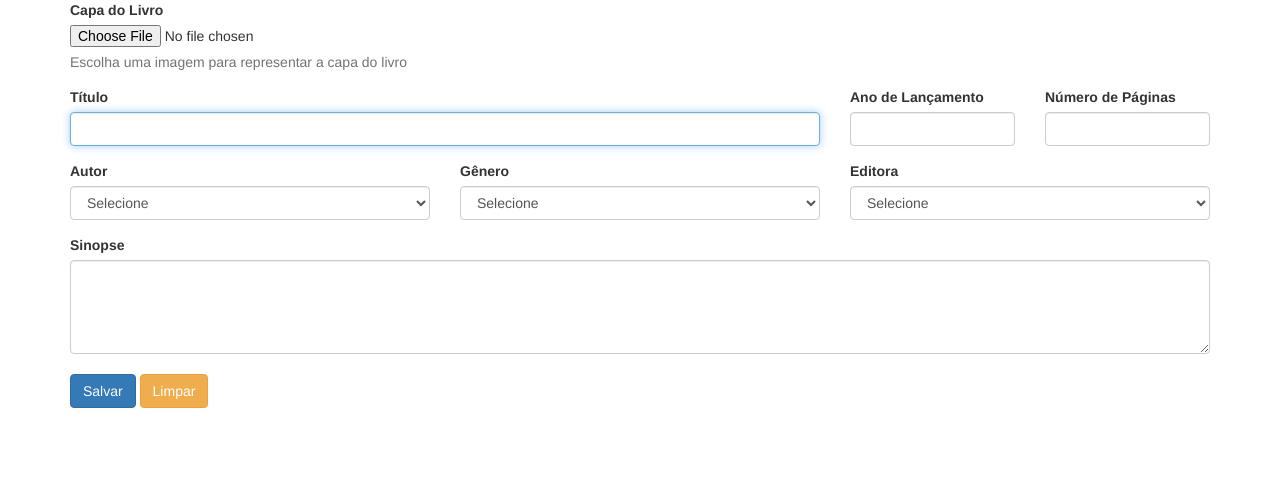
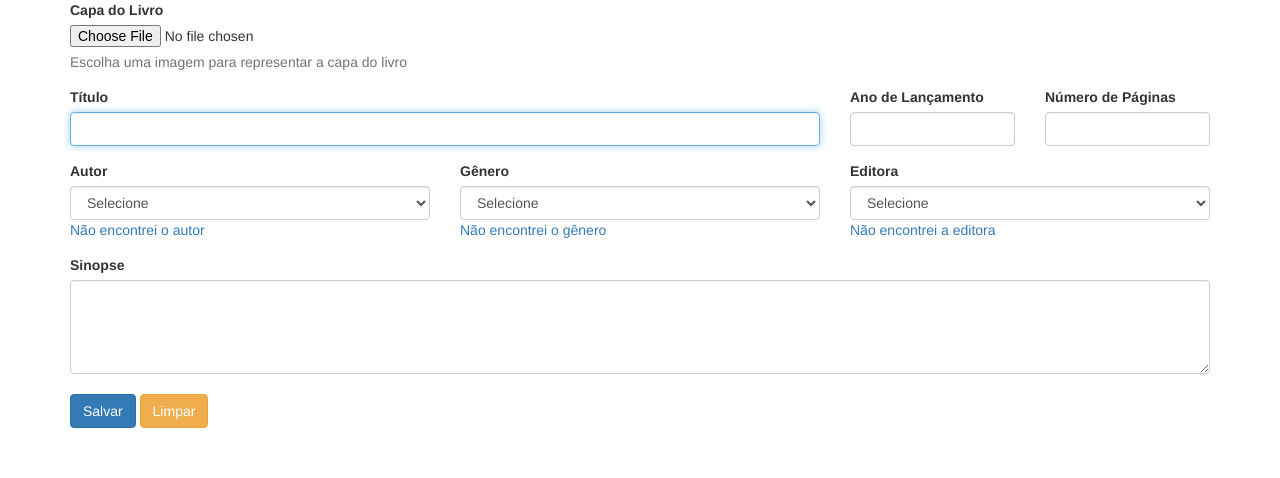
Before and after one commit to pessolatohenrique/GuiaLivros, a CodeIgniter app: page /database/index.php/livro/adicionar in a window 1280 px wide. Shown: the part 142-620 px from the top of the page. Run offline with CodeIgniter, Linux system fonts and the light colour scheme; tables that the repository leaves empty or names only in its code hold one stand-in row (values such as "Sample post"); some libraries are stand-ins or nearby versions.

Commit message:
Adicionar autor, gênero e editora no formulário do livro, de modo dinâmico (AJAX)

```diff
--- a/application/controllers/livro.php
+++ b/application/controllers/livro.php
@@ -159,4 +159,29 @@ class Livro extends CI_Controller{
 		$arquivo_json = json_encode($livros,JSON_UNESCAPED_UNICODE);
 		echo $arquivo_json;
 	}
+	/*adiciona um autor via AJAX. Deste modo é possível adicionar autores em outros formulários, como o de livros*/
+	public function adicionaAutor(){
+		$this->load->model("autor_model");
+		$this->load->helper("date");
+		$autor = array('nome' => $this->input->post('nome'),
+			'dataNasc' => convertToAmerican($this->input->post('dataNasc')),
+			'biografia' => $this->input->post('biografia')
+		);
+		$inseriu = $this->autor_model->adicionar($autor);
+		echo $this->db->insert_id();
+	}
+	/*adiciona um gênero via AJAX. Deste modo é possível adicionar gêneros em outros formulários, como o de livros*/
+	public function adicionaGenero(){
+		$this->load->model("genero_model");
+		$genero = array("nome" => $this->input->post("genero"));
+		$inseriu = $this->genero_model->adicionar($genero);
+		echo $this->db->insert_id();
+	}
+	/*adiciona uma editora via AJAX. Deste modo é possível adicionar editoras em outros formulários, como o de livros*/
+	public function adicionaEditora(){
+		$this->load->model("editora_model");
+		$editora = array("nome" => $this->input->post("editora"));
+		$inseriu = $this->editora_model->adicionar($editora);
+		echo $this->db->insert_id();
+	}
 }
--- a/application/views/livros/formulario.php
+++ b/application/views/livros/formulario.php
@@ -18,7 +18,6 @@ if(isset($_GET['modo']) && $_GET['modo'] == 'pesquisa'){
 	$nameEditora = "editora";
 }
 ?>
-
 <h1><?=$tituloPrincipal?></h1>
 	<?php if($this->session->flashdata("mensagem-sucesso")): ?>
 		<p class="alert alert-success"><?=$this->session->flashdata("mensagem-sucesso")?></p>
@@ -64,40 +63,50 @@ if(isset($_GET['modo']) && $_GET['modo'] == 'pesquisa'){
 			<div class="col-md-4">
 				<div class="form-group">
 					<label for="autor_id">Autor</label>
-						<select name="<?=$nameAutor?>" class="form-control">
+					<select name="<?=$nameAutor?>" class="form-control" id="autor_id">
 						<option value="">Selecione</option>
 						<?php foreach($autores as $autor): ?>
 							<?php $selecao = $autor['id'] == $this->session->userdata('autor_valida')?"selected = 'selected'":""?>
 							<option <?=$selecao?> value="<?=$autor['id']?>"><?=$autor['nome']?></option>
 						<?php endforeach; ?>
 					</select>
-						<?php echo form_error('autor_id'); ?>
+					<?php echo form_error('autor_id');
+					if(!isset($_GET["modo"])):?>
+					<?=anchor("#addAutor","Não encontrei o autor",array('data-toggle' => "modal",'data-target' => "#addAutor"))?>
+					<?php endif; ?>
 				</div>
+
 			</div>
 			<div class="col-md-4">
 				<div class="form-group">
 					<label for="genero_id">Gênero</label>
-						<select name="<?=$nameGenero?>" class="form-control">
+					<select name="<?=$nameGenero?>" class="form-control" id="genero_id">
 						<option value="">Selecione</option>
 						<?php foreach($generos as $genero): ?>
 							<?php $selecao = $genero['id'] == $this->session->userdata('genero_valida')?"selected = 'selected'":""?>
 							<option <?=$selecao?> value="<?=$genero['id']?>"><?=$genero['nome']?></option>
 						<?php endforeach; ?>
 					</select>
-						<?php echo form_error('genero_id'); ?>
+					<?php echo form_error('genero_id');
+					if(!isset($_GET["modo"])):?>
+					<?=anchor("#addGenero","Não encontrei o gênero",array('data-toggle' => "modal",'data-target' => "#addGenero"))?>
+					<?php endif; ?>
 				</div>
 			</div>
 			<div class="col-md-4">
 				<div class="form-group">
 					<label for="editora_id">Editora</label>
-						<select name="<?=$nameEditora?>" class="form-control">
+					<select name="<?=$nameEditora?>" class="form-control" id="editora_id">
 						<option value="">Selecione</option>
 						<?php foreach($editoras as $editora): ?>
 							<?php $selecao = $editora['id'] == $this->session->userdata('editora_valida')?"selected = 'selected'":""?>
 							<option <?=$selecao?> value="<?=$editora['id']?>"><?=$editora['nome']?></option>
 						<?php endforeach; ?>
 					</select>
-						<?php echo form_error('editora_id'); ?>
+					<?php echo form_error('editora_id');
+					if(!isset($_GET["modo"])):?>
+					<?=anchor("#addEditora","Não encontrei a editora",array('data-toggle' => "modal",'data-target' => "#addEditora"))?>
+					<?php endif; ?>
 				</div>
 			</div>
 		</div>
@@ -114,3 +123,104 @@ if(isset($_GET['modo']) && $_GET['modo'] == 'pesquisa'){
 		<button type="submit" class="btn btn-primary"><?=$textoBotao?></button>
 		<button type="reset" class="btn btn-warning">Limpar</button>
 	<?php echo form_close(); ?>
+<!-- Modal para adicionar autor !-->
+<div id="addAutor" class="modal fade" role="dialog">
+    <div class="modal-dialog">
+        <!-- Modal content-->
+        <div class="modal-content">
+              <div class="modal-header">
+                    <button type="button" class="close" data-dismiss="modal">&times;</button>
+                    <h4 class="modal-title">Adicionar Autor</h4>
+              </div>
+              <div class="modal-body">
+                    <p>Adicione o autor do livro correspondente</p>
+                    <?php echo form_open("livro/adicionaAutor"); ?>
+                    <div class="row">
+                        <div class="col-md-8">
+                            <div class="form-group">
+                                <label for="nome">Nome</label>
+                                <input type="text" name="nome" id="nome" class="form-control">
+                            </div>
+                        </div>
+                        <div class="col-md-4">
+                            <div class="form-group">
+                                <label for="dataNasc">Data de Nascimento</label>
+                                <input type="text" name="dataNasc" id="dataNasc" class="form-control">
+                            </div>
+                        </div>
+                    </div>
+                    <div class="row">
+                    	<div class="col-md-12">
+                    		<div class="form-group">
+                    			<label for="biografia">Biografia</label>
+                    			<textarea class="form-control" rows="4" id="biografia" name="biografia"></textarea>
+                    		</div>
+                    	</div>
+                    </div>
+              </div>
+              <div class="modal-footer">
+              	<button type="button" id="adiciona_autor" class="btn btn-primary">Adicionar</button>
+                <button type="button" class="btn btn-default" data-dismiss="modal">Fechar</button>
+              </div>
+              <?php echo form_close(); ?>
+        </div>
+    </div>
+</div>
+<!-- Modal para adicionar gênero !-->
+<div id="addGenero" class="modal fade" role="dialog">
+    <div class="modal-dialog">
+        <!-- Modal content-->
+        <div class="modal-content">
+              <div class="modal-header">
+                    <button type="button" class="close" data-dismiss="modal">&times;</button>
+                    <h4 class="modal-title">Adicionar Gênero</h4>
+              </div>
+              <div class="modal-body">
+                    <p>Adicione o gênero do livro correspondente</p>
+                    <?php echo form_open("livro/adicionaGenero"); ?>
+                    <div class="row">
+                        <div class="col-md-12">
+                            <div class="form-group">
+                                <label for="nome">Nome</label>
+                                <input type="text" name="genero" id="genero" class="form-control">
+                            </div>
+                        </div>
+                    </div>
+              </div>
+              <div class="modal-footer">
+              	<button type="button" id="adiciona_genero" class="btn btn-primary">Adicionar</button>
+                <button type="button" class="btn btn-default" data-dismiss="modal">Fechar</button>
+              </div>
+              <?php echo form_close(); ?>
+        </div>
+    </div>
+</div>
+<!-- Modal para adicionar editora !-->
+<div id="addEditora" class="modal fade" role="dialog">
+    <div class="modal-dialog">
+        <!-- Modal content-->
+        <div class="modal-content">
+              <div class="modal-header">
+                    <button type="button" class="close" data-dismiss="modal">&times;</button>
+                    <h4 class="modal-title">Adicionar Editora</h4>
+              </div>
+              <div class="modal-body">
+                    <p>Adicione a editora do livro correspondente</p>
+                    <?php echo form_open("livro/adicionaEditora"); ?>
+                    <div class="row">
+                        <div class="col-md-12">
+                            <div class="form-group">
+                                <label for="nome">Nome</label>
+                                <input type="text" name="editora" id="editora" class="form-control">
+                            </div>
+                        </div>
+                    </div>
+              </div>
+              <div class="modal-footer">
+              	<button type="button" id="adiciona_editora" class="btn btn-primary">Adicionar</button>
+                <button type="button" class="btn btn-default" data-dismiss="modal">Fechar</button>
+              </div>
+              <?php echo form_close(); ?>
+        </div>
+    </div>
+</div>
--- a/js/form-livros.js
+++ b/js/form-livros.js
@@ -19,6 +19,66 @@ function criaOrdenacao(ordenar_por){
 	}
 	window.location.href = novo_endereco;
 }
+/*adiciona item na combobox dinamicamente, alterando id, nome e selecionando o valor da combo*/
+function adicionaCombo(seletor_id,vetor){
+	$("#"+seletor_id).append($("<option></option>").attr("value",vetor[seletor_id]).text(vetor['nome']).attr("selected","selected"));
+}
+/*adiciona um autor no banco de dados através do formulário de livros*/
+function adicionaAutorBanco(vetor){
+	console.log(vetor);
+	$.ajax({
+		url:"adicionaAutor",
+		data: {"nome":vetor['nome'],"dataNasc":vetor['dataNasc'],"biografia":vetor['biografia']},
+		method: "POST",
+		dataType: "json",
+		success: function(data){
+			var vetAutor = [];
+			vetAutor['autor_id'] = data;
+			vetAutor['nome'] = vetor['nome'];
+			adicionaCombo("autor_id",vetAutor);
+			$("#addAutor").modal("hide");
+		},
+		error: function(){
+			alert("Erro ao adicionar autor por este form. Contate o desenvolvedor");
+		}
+	})
+}
+/*adiciona um gênero no banco de dados através do formulário de livros*/
+function adicionaGeneroBanco(vetor){
+	$.ajax({
+		url: "adicionaGenero",
+		data: {"genero":vetor['genero']},
+		method: "POST",
+		dataType: "json",
+		success: function(data){
+			var vetGenero = [];
+			vetGenero["genero_id"] = data;
+			vetGenero["nome"] = vetor["genero"];
+			adicionaCombo("genero_id",vetGenero);
+			$("#addGenero").modal("hide");
+		},error: function(){
+			alert("Erro ao adicionar gênero por este form. Contate o desenvolvedor");
+		}
+	})
+}
+/*adiciona uma editora no banco de dados através do formulário de livros*/
+function adicionaEditoraBanco(vetor){
+	$.ajax({
+		url: "adicionaEditora",
+		data: {"editora":vetor['editora']},
+		method: "POST",
+		dataType: "json",
+		success: function(data){
+			var vetEditora = [];
+			vetEditora["editora_id"] = data;
+			vetEditora["nome"] = vetor["editora"];
+			adicionaCombo("editora_id",vetEditora);
+			$("#addEditora").modal("hide");
+		},error: function(){
+			alert("Erro ao adicionar editora por este form. Contate o desenvolvedor");
+		}
+	})
+}
 /*algumas funções de validação estão em js/validacao.js*/
 $(document).ready(function(){
 	$("#ordenacao").on("change",function(){
@@ -31,4 +91,21 @@ $(document).ready(function(){
 		campos_valida[0] = validaCampo("tipo-pesquisa",pesquisa);
 		verificaEnvio(campos_valida);
 	});
+	$("#adiciona_autor").on("click",function(event){
+		var campos = [];
+		campos['nome'] = $("#nome").val();
+		campos['dataNasc'] = $("#dataNasc").val();
+		campos['biografia'] = $("#biografia").val();
+		adicionaAutorBanco(campos);
+	});
+	$("#adiciona_genero").on("click",function(event){
+		var campos = [];
+		campos['genero'] = $("#genero").val();
+		adicionaGeneroBanco(campos);
+	});
+	$("#adiciona_editora").on("click",function(event){
+		var campos = [];
+		campos["editora"] = $("#editora").val();
+		adicionaEditoraBanco(campos);
+	});
 });
```
Also changed, not shown: uploads/1000 Lugares Para Conhecer Antes de Morrer.png (added), uploads/A Mente de Stephen Hawking.jpg (added), uploads/O Lar das Criancas Peculiares.jpg (added), uploads/O Menino do Pijama Listrado.jpg (added), uploads/Um Mais Um.jpg (added), 2 other files. Lines whose indentation alone changed are shown as unchanged.
